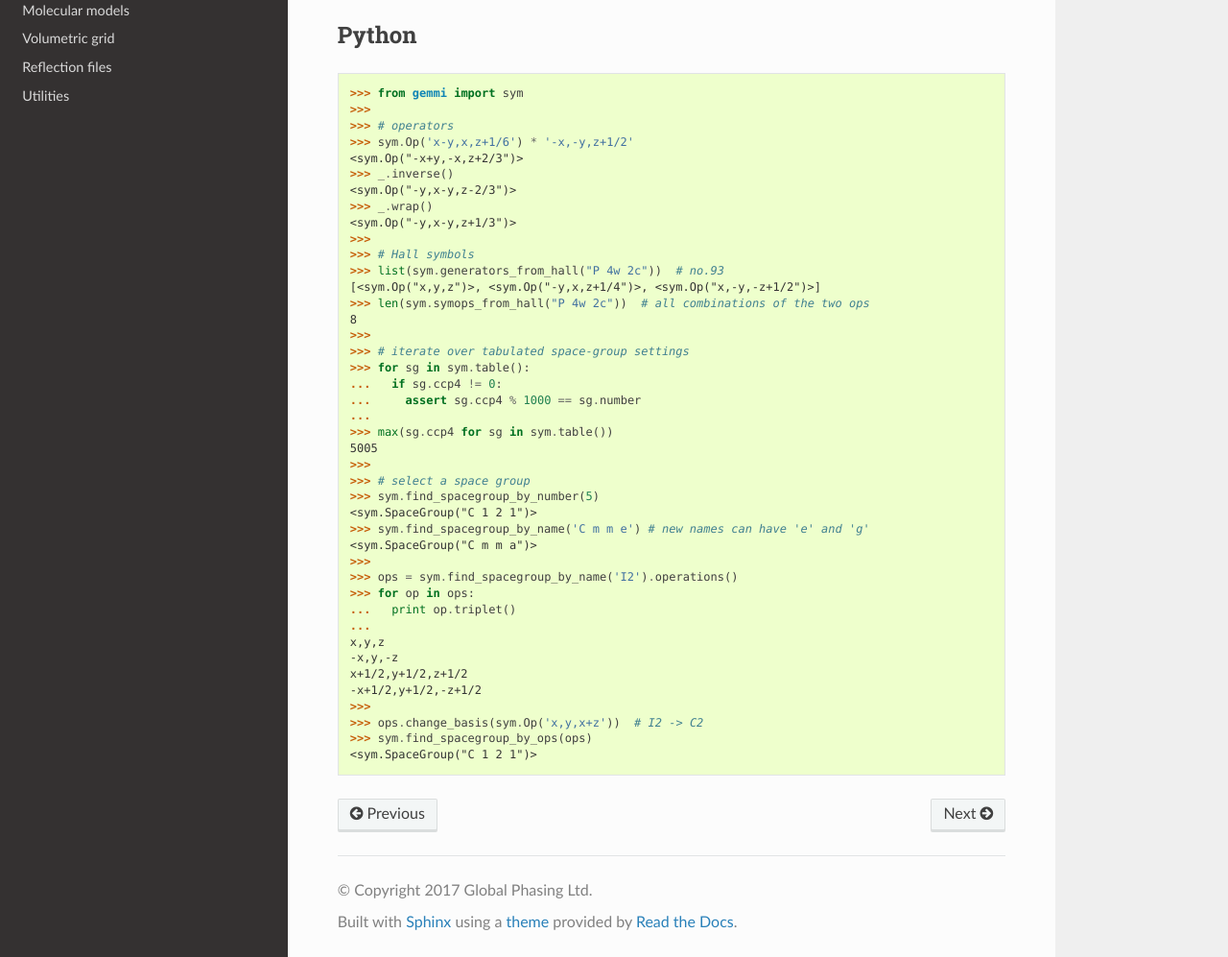
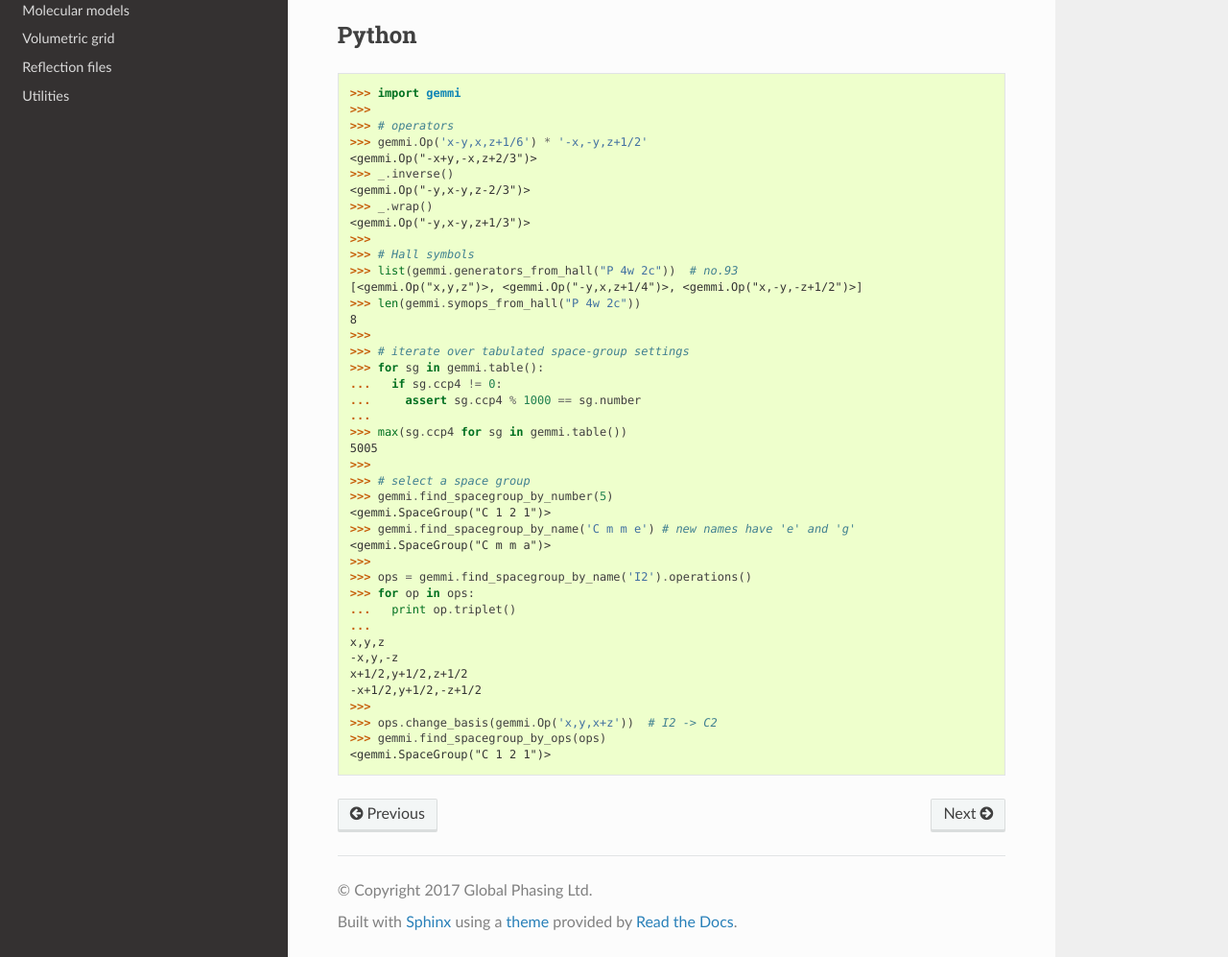
Before and after one commit to project-gemmi/gemmi, a Sphinx documentation site: the page built from docs/sym.rst, in a window 1280 px wide and 1400 px high, scrolled down 2575 px, cut to the strip 403-1400 px from the top of the window. Shown: the whole strip at 96% size. Built offline with Sphinx 7.4.7 and the Read the Docs theme 2.0.0, drawn with Linux system fonts in a browser that asks for light colours.

Commit message:
python: gemmi.sym.something -> gemmi.something

```diff
--- a/docs/sym.rst
+++ b/docs/sym.rst
@@ -75,9 +75,9 @@ The operations are equivalent to
 
 .. code-block:: pycon
 
-    >>> sym.Op('x,-y,z+1/3').seitz()
+    >>> gemmi.Op('x,-y,z+1/3').seitz()
     [[1, 0, 0, 0], [0, -1, 0, 0], [0, 0, 1, Fraction(1, 3)], [0, 0, 0, 1]]
-    >>> sym.Op('x,-y,z+1/3').float_seitz()
+    >>> gemmi.Op('x,-y,z+1/3').float_seitz()
     [[1.0, 0.0, 0.0, 0.0],
      [0.0, -1.0, 0.0, 0.0],
      [0.0, 0.0, 1.0, 0.3333333333333333],
@@ -186,37 +186,37 @@ Python
 
 .. code-block:: pycon
 
-    >>> from gemmi import sym
+    >>> import gemmi
     >>>
     >>> # operators
-    >>> sym.Op('x-y,x,z+1/6') * '-x,-y,z+1/2'
-    <sym.Op("-x+y,-x,z+2/3")>
+    >>> gemmi.Op('x-y,x,z+1/6') * '-x,-y,z+1/2'
+    <gemmi.Op("-x+y,-x,z+2/3")>
     >>> _.inverse()
-    <sym.Op("-y,x-y,z-2/3")>
+    <gemmi.Op("-y,x-y,z-2/3")>
     >>> _.wrap()
-    <sym.Op("-y,x-y,z+1/3")>
+    <gemmi.Op("-y,x-y,z+1/3")>
     >>>
     >>> # Hall symbols
-    >>> list(sym.generators_from_hall("P 4w 2c"))  # no.93
-    [<sym.Op("x,y,z")>, <sym.Op("-y,x,z+1/4")>, <sym.Op("x,-y,-z+1/2")>]
-    >>> len(sym.symops_from_hall("P 4w 2c"))  # all combinations of the two ops
+    >>> list(gemmi.generators_from_hall("P 4w 2c"))  # no.93
+    [<gemmi.Op("x,y,z")>, <gemmi.Op("-y,x,z+1/4")>, <gemmi.Op("x,-y,-z+1/2")>]
+    >>> len(gemmi.symops_from_hall("P 4w 2c"))
     8
     >>>
     >>> # iterate over tabulated space-group settings
-    >>> for sg in sym.table():
+    >>> for sg in gemmi.table():
     ...   if sg.ccp4 != 0:
     ...     assert sg.ccp4 % 1000 == sg.number
     ...
-    >>> max(sg.ccp4 for sg in sym.table())
+    >>> max(sg.ccp4 for sg in gemmi.table())
     5005
     >>>
     >>> # select a space group
-    >>> sym.find_spacegroup_by_number(5)
-    <sym.SpaceGroup("C 1 2 1")>
-    >>> sym.find_spacegroup_by_name('C m m e') # new names can have 'e' and 'g'
-    <sym.SpaceGroup("C m m a")>
+    >>> gemmi.find_spacegroup_by_number(5)
+    <gemmi.SpaceGroup("C 1 2 1")>
+    >>> gemmi.find_spacegroup_by_name('C m m e') # new names have 'e' and 'g'
+    <gemmi.SpaceGroup("C m m a")>
     >>>
-    >>> ops = sym.find_spacegroup_by_name('I2').operations()
+    >>> ops = gemmi.find_spacegroup_by_name('I2').operations()
     >>> for op in ops:
     ...   print op.triplet()
     ...
@@ -225,6 +225,6 @@ Python
     x+1/2,y+1/2,z+1/2
     -x+1/2,y+1/2,-z+1/2
     >>>
-    >>> ops.change_basis(sym.Op('x,y,x+z'))  # I2 -> C2
-    >>> sym.find_spacegroup_by_ops(ops)
-    <sym.SpaceGroup("C 1 2 1")>
+    >>> ops.change_basis(gemmi.Op('x,y,x+z'))  # I2 -> C2
+    >>> gemmi.find_spacegroup_by_ops(ops)
+    <gemmi.SpaceGroup("C 1 2 1")>
```
Also changed, not shown: 6 other files.
